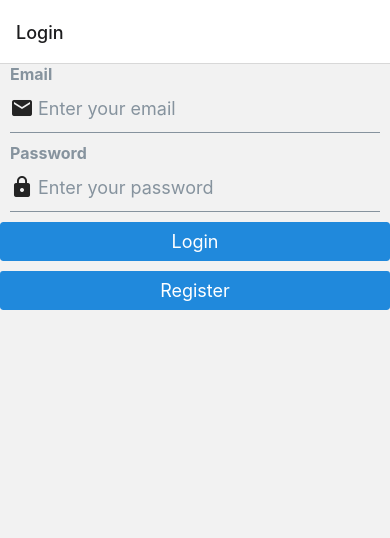
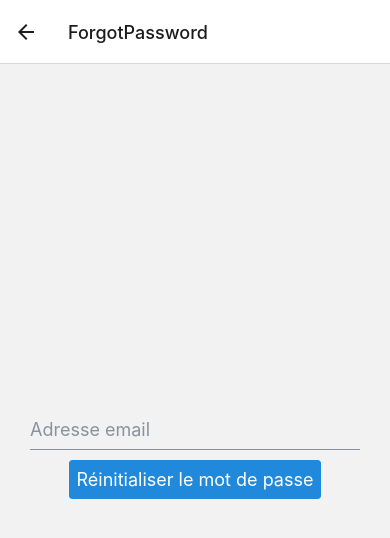
Before and after one commit to Boubacarkonate/weCare, a React Native app: screen /ForgotPassword in a window 390 px wide. Shown: the top 538 px of the page. Built offline with nearby package versions, Linux system fonts and the light colour scheme; no server answers.

Commit message:
ForgotPassword à travailler

```diff
--- a/App.js
+++ b/App.js
@@ -10,6 +10,7 @@ import Profile from "./screens/profile/Profile";
 import DeleteProfile from "./screens/profile/DeleteProfile";
 import UpdateProfile from "./screens/profile/UpdateProfile";
 import { Ionicons } from '@expo/vector-icons';
+import ForgotPassword from "./screens/auth/ForgotPassword";
 
 const Stack = createNativeStackNavigator();
 export default function App() {
@@ -18,6 +19,7 @@ export default function App() {
       <Stack.Navigator>
         <Stack.Screen name="Login" component={Login} />
         <Stack.Screen name="Register" component={Register} />
+        <Stack.Screen name="ForgotPassword" component={ForgotPassword} />
         <Stack.Screen
           name="Home"
           component={Home}
--- a/screens/auth/ForgotPassword.js
+++ b/screens/auth/ForgotPassword.js
@@ -0,0 +1,47 @@
+import React, { useState } from 'react';
+import { View, StyleSheet, Alert } from 'react-native';
+import { Input, Button } from 'react-native-elements';
+import { sendPasswordResetEmail } from 'firebase/auth';
+import { authentication, db } from '../../firebase/firebaseConfig';
+
+const ForgotPasswordScreen = ({ navigation }) => {
+  const [email, setEmail] = useState('');
+
+  const handleResetPassword = async () => {
+    try {
+      await sendPasswordResetEmail(authentication, email);
+      Alert.alert('Success', 'Un email de réinitialisation de mot de passe a été envoyé.');
+      navigation.goBack(); // Retour à l'écran de connexion après l'envoi de l'e-mail
+    } catch (error) {
+      console.error('Error sending password reset email:', error);
+      Alert.alert('Error', 'Une erreur s\'est produite lors de l\'envoi de l\'email de réinitialisation de mot de passe.');
+    }
+  };
+
+  return (
+    <View style={styles.container}>
+      <Input
+        placeholder="Adresse email"
+        value={email}
+        onChangeText={setEmail}
+        keyboardType="email-address"
+        autoCapitalize="none"
+      />
+      <Button
+        title="Réinitialiser le mot de passe"
+        onPress={handleResetPassword}
+      />
+    </View>
+  );
+};
+
+const styles = StyleSheet.create({
+  container: {
+    flex: 1,
+    justifyContent: 'center',
+    alignItems: 'center',
+    paddingHorizontal: 20,
+  },
+});
+
+export default ForgotPasswordScreen;
--- a/screens/auth/Login.js
+++ b/screens/auth/Login.js
@@ -55,6 +55,11 @@ export default function Login({ navigation }) {
         onPress={() => navigation.navigate("Register")}
         title='Register'
         />
+          <Button
+        style={{marginTop: 50}}
+        onPress={() => navigation.navigate("ForgotPassword")}
+        title='Password forgotten'
+        />
     </View>
   )
 }
```
